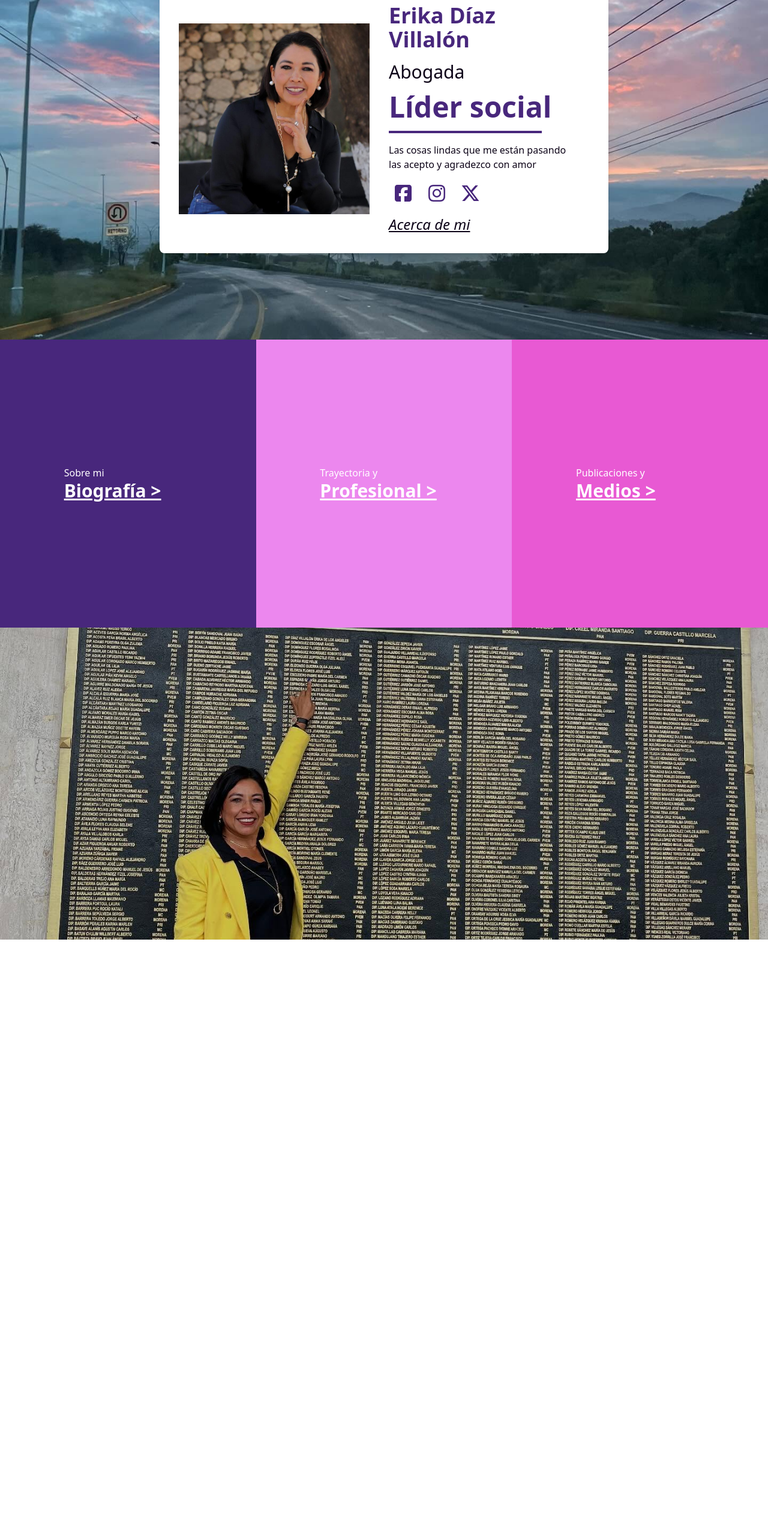
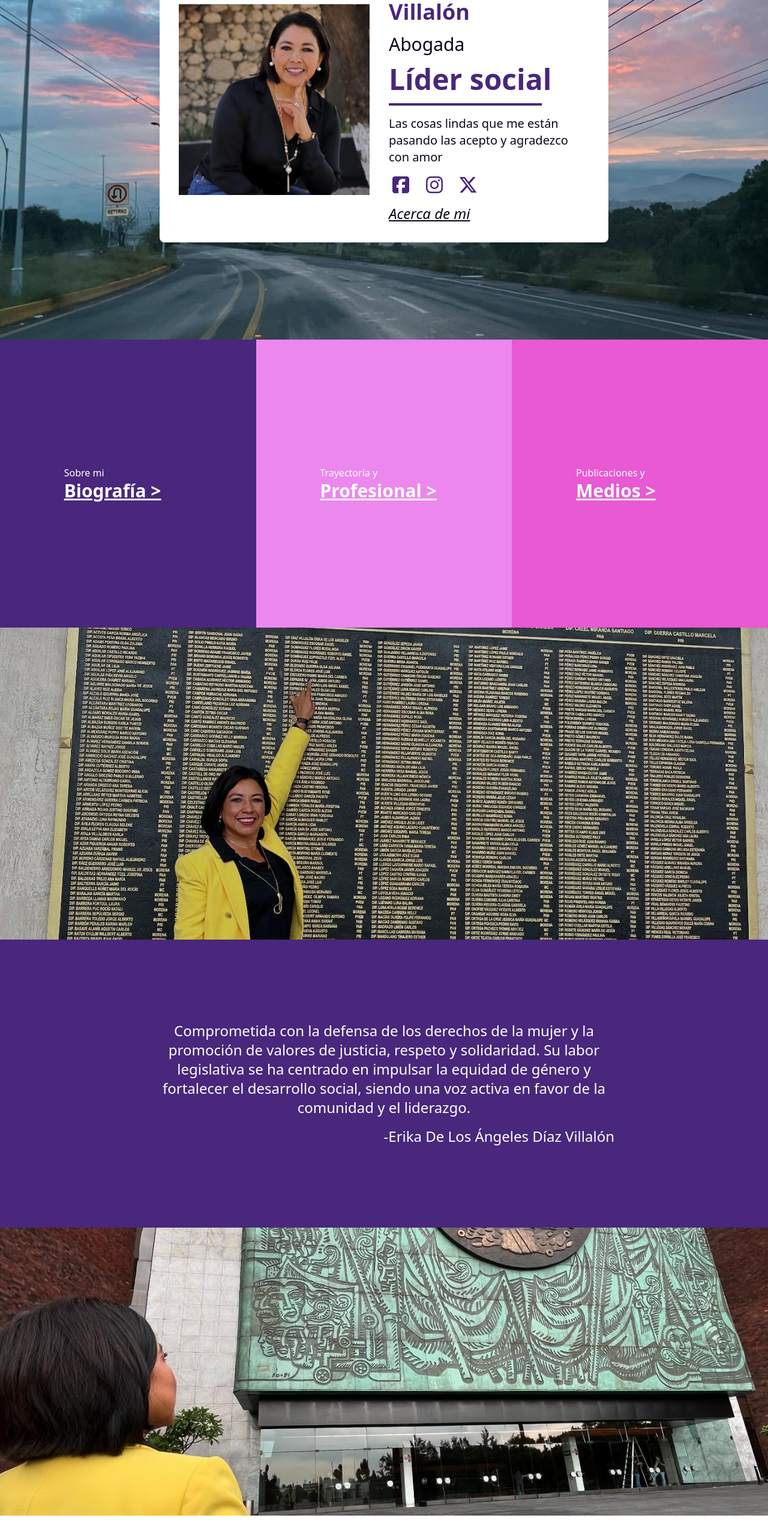
Before and after one commit to fidelcastillo64/Erika-website, a Vue app: page / in a window 1280 px wide. Shown: the part 234-2784 px from the top of the page at 60% size. Before the commit the page ends 1800 px from the top, so only its background shows below. Built offline with nearby package versions, Linux system fonts and the light colour scheme.

Commit message:
timeline

```diff
--- a/src/App.vue
+++ b/src/App.vue
@@ -1,18 +1,20 @@
 <script setup lang="ts">
-import Header from './components/header.vue';
-import HeroSecction from './components/HeroSecction.vue';
-import Sections from './components/Sections.vue';
-import { ref, onMounted, computed, onUnmounted } from 'vue';
+const Header = defineAsyncComponent(() => import('./components/Header.vue'));
+const HeroSection = defineAsyncComponent(() => import('./components/HeroSection.vue'));
+const Sections = defineAsyncComponent(() => import('./components/Sections.vue'));
+const Phrase = defineAsyncComponent(() => import('./components/Phrase.vue'));
+const TimeLine = defineAsyncComponent(() => import('./components/TimeLine.vue'));
+import { ref, onMounted, computed, onUnmounted, defineAsyncComponent } from 'vue';
 
 
 // calculamos el alto de la pantalla para ajustar el header
 const HeaderRef = ref<InstanceType<typeof Header> | null>(null);
-const HeroSectionRef = ref<InstanceType<typeof HeroSecction> | null>(null);
+const HeroSectionRef = ref<InstanceType<typeof HeroSection> | null>(null);
 const headerHeight = ref(0);
 
-//estilos dinamicos para el header
+// Estilos dinámicos para el header
 const headerStyles = computed(() => ({
-  'height': `calc(100svh - ${headerHeight.value}px)`,
+  'height': `calc(var(--app-height) - ${headerHeight.value}px)`,
   'margin-top': `${headerHeight.value}px`
 }));
 
@@ -33,8 +35,10 @@ onUnmounted(() => {
 
 <template>
   <Header ref="HeaderRef" class="header"  />
-  <HeroSecction ref="HeroSectionRef" :style="headerStyles" />
+  <HeroSection ref="HeroSectionRef" :style="headerStyles" />
   <Sections />
+  <Phrase />
+  <TimeLine />
 </template>
 
 <style scoped>
--- a/src/components/HeroSecction.vue
+++ b/src/components/HeroSection.vue
@@ -17,21 +17,21 @@
                 />
             </div>
             <!-- Contenedor del texto -->
-            <div class="flex flex-col flex-1 justify-center text-[var(--primary)] text-left gap-1 md:gap-4 px-4 h-full">
-                <h1 class="text-xl md:text-4xl font-bold mb-0">Erika Díaz Villalón</h1>
-                <p class="text-lg md:text-3xl text-[var(--text)]">Abogada</p>
+            <div class="flex flex-col flex-1 justify-center text-[var(--primary)] text-left gap-3 md:gap-4 px-4 h-full">
+                <h1 class="text-2xl md:text-4xl font-bold mb-0">Erika Díaz Villalón</h1>
+                <p class="text-xl md:text-3xl text-[var(--text)]">Abogada</p>
                 <p class="text-2xl md:text-5xl font-bold">Líder social</p>
                 <div class="h-1 bg-[var(--primary)] w-8/10 "></div>
-                <p class="text-xs md:text-base text-[var(--text)]">
+                <p class="text-sm md:text-xl text-[var(--text)]">
                     Las cosas lindas que me están pasando las acepto y agradezco con amor
                 </p>
                 <!-- Contenedor de los íconos de redes sociales -->
-                <div class="flex justify-start items-center gap-4 m-1 text-center">
+                <div class="flex justify-start items-center gap-4 text-center">
                     <font-awesome-icon icon="fa-brands fa-square-facebook" size="2x" class="text-[var(--primary)] hover:text-[var(--accent)] cursor-pointer transition duration-300 ease-linear" />
                     <font-awesome-icon icon="fa-brands fa-instagram" size="2x" class="text-[var(--primary)] hover:text-[var(--accent)] cursor-pointer transition duration-300 ease-linear" />
                     <font-awesome-icon icon="fa-brands fa-x-twitter" size="2x" class="text-[var(--primary)] hover:text-[var(--accent)] cursor-pointer transition duration-300 ease-linear" />
                 </div>
-                <p class="text-base md:text-2xl text-[var(--text)] underline font-inter italic cursor-pointer hover:text-[var(--accent)] transition duration-300 ease-linear">
+                <p class=" text-lg md:text-2xl text-[var(--text)] underline font-inter italic cursor-pointer hover:text-[var(--accent)] transition duration-300 ease-linear">
                     Acerca de mi
                 </p>
             </div>
--- /dev/null
+++ b/src/components/Phrase.vue
@@ -0,0 +1,25 @@
+<template>
+    <section class="h-120 w-full text-xm md:text-2xl bg-(--primary) flex flex-col justify-center items-center text-center gap-4 font-barlow">
+        <div class="text-white flex flex-col justify-center items-center gap-4 h-fit text-center">
+            <!-- Asegúrate de importar la fuente Barlow en tu archivo principal (por ejemplo, en index.html o App.vue) -->
+            <p class="font-barlow font-light w-3/5 ">
+                Comprometida con la defensa de los derechos de la mujer y la promoción de valores de justicia, respeto y solidaridad. Su labor legislativa se ha centrado en impulsar la equidad de género y fortalecer el desarrollo social, siendo una voz activa en favor de la comunidad y el liderazgo.
+            </p>
+        </div>
+        <div class="text-white font-barlow font-light flex flex-col justify-right items-right gap-4 h-fit text-right w-3/5">
+            <h3>-Erika De Los Ángeles Díaz Villalón</h3>
+        </div>
+    </section>
+    <section class="h-120 w-full parallax  md:bg-center bg-position-[bottom:50% left:50%] ">
+        <!-- Espacio vacío para el efecto parallax -->
+    </section>
+</template>
+<script lang="ts">
+</script>
+<style scoped>
+.parallax {
+    background-image: url('/camara de diputados.jpg');
+    background-attachment: fixed;
+    background-size: cover;
+}
+</style>
--- /dev/null
+++ b/src/components/TimeLine.vue
@@ -0,0 +1,26 @@
+<template>
+    <section class="h-fit w-full text-xm md:text-2xl bg-white flex flex-col md:flex-row  justify-center items-center text-center">
+        <div class="w-full md:w-1/2 p-5 md:px-20">
+            <h2 class="text-3xl md:text-4xl w-full text-left font-bold text-(--primary) mb-8">-Trayectoria</h2>
+            <div class="flex w-full flex-col items-start ">
+                <Year v-for="(item, index) in Timeline" :key="item.Year" :Year="item.Year" :cargos="item.cargos" :last="index === Timeline.length - 1" :index="index" />
+            </div>
+        </div>
+        <div class=" text-white flex flex-col justify-center w-full md:w-1/2 items-center gap-4 h-full text-center p-0 md:p-4">
+            <img src="/publico.jpg" class="w-full h-full bg-cover object-cover " />
+        </div>
+    </section>
+</template>
+<script setup lang="ts">
+import { computed, defineAsyncComponent } from 'vue';
+const Year = defineAsyncComponent(() => import('./elements/Year.vue'));
+
+const Timeline = computed(() => [
+    { Year: '2018 - 2021', cargos: ["Secretaria de Desarrollo Social del gobierno de Corregidora, Querétaro."] },
+    { Year: '2015 - 2018', cargos: ["Regidora de Corregidora, Querétaro."] },
+    { Year: '2010 - 2013', cargos: ["Secretaria de Promoción Política de la Mujer en Corregidora, Querétaro.", "Asistente del Presidente del Comité Directivo Municipal de Corregidora, Querétaro", "Integrante del Sistema de Protección Integral Nacional de Niñas, Niños y Adolescentes (SIPINNA) a nivel municipal."]  },
+    { Year: '2009 - 2010', cargos: ["Candidata suplente a Diputada Local por el Distrito 7."] }
+]);
+</script>
+<style scoped>
+</style>
--- /dev/null
+++ b/src/components/elements/Year.vue
@@ -0,0 +1,33 @@
+<template>
+    <div class="group flex gap-x-6">
+        <!-- icono y linea -->
+        <div class="relative">
+                <!-- le linea desaparece si es el ultimo elemento -->
+                <div v-if="!last" class="absolute left-1/2 top-0 h-full w-0.5 -translate-x-1/2 bg-(--primary)">
+                </div>
+                <span class="relative z-10 grid h-10 w-10 place-items-center rounded-full bg-(--primary) text-white">
+                    <font-awesome-icon icon="fa-solid fa-building-columns" class="grid w-1"  />
+                </span>
+                </div>
+                <!-- titulo y texto -->
+                <div class="-translate-y-1.5 pt-2 pb-8 text-slate-600">
+                <p class="font-barlow text-xl md:text-3xl font-semibold text-(--primary) text-left">{{ Year }}</p>
+                <template v-for="cargo in cargos" :key="cargo">
+                    <p class="text-left pt-2 text-xs md:text-sm">{{ cargo }}</p>
+                </template>
+            </div>
+        </div>
+</template>
+<script setup lang="ts">
+// resivimos los datos del timeline
+import { FontAwesomeIcon } from '@fortawesome/vue-fontawesome';
+
+defineProps<{
+    index: number;
+    last: boolean;
+    Year: string;
+    cargos: string[];
+}>();
+</script>
+<style scoped>
+</style>
--- a/src/plugins/fontawesome.ts
+++ b/src/plugins/fontawesome.ts
@@ -1,7 +1,7 @@
 import { library } from '@fortawesome/fontawesome-svg-core';
-import { faEnvelope, faXmark, faBars } from '@fortawesome/free-solid-svg-icons';
+import { faEnvelope, faXmark, faBars, faBuildingColumns } from '@fortawesome/free-solid-svg-icons';
 import { faGithub, faLinkedin, faTwitter, faXTwitter,faFacebook, faInstagram, faSquareFacebook } from '@fortawesome/free-brands-svg-icons';
 
 export function initializeFontAwesome() {
-    library.add(faEnvelope, faXmark, faBars, faGithub, faLinkedin, faTwitter, faXTwitter, faFacebook, faInstagram, faSquareFacebook);
+    library.add(faEnvelope, faXmark, faBars, faBuildingColumns, faGithub, faLinkedin, faTwitter, faXTwitter, faFacebook, faInstagram, faSquareFacebook);
 }
--- a/src/style.css
+++ b/src/style.css
@@ -1,9 +1,17 @@
-@import url('https://fonts.googleapis.com/css2?family=Inter:ital,opsz,wght@0,14..32,100..900;1,14..32,100..900&display=swap');
+
+/* importamos las fuentes barlow y inter */
+@import url('https://fonts.googleapis.com/css2?family=Inter:ital,wght@0,100..900;1,100..900&display=swap');
+@import url('https://fonts.googleapis.com/css2?family=Barlow:ital,wght@0,100..900;1,100..900&display=swap');
+@import url("https://fonts.googleapis.com/css2?family=Roboto&display=swap");
 @import "tailwindcss";
 
 
 /* añadimos la fuente Inter */
-
+:root {
+    --font-inter: 'Inter', sans-serif;
+    --font-barlow: 'Barlow', sans-serif;
+    --font-roboto: "Roboto", sans-serif;
+}
 
 
 @layer base {
@@ -13,7 +21,6 @@
     --primary: #48277c;
     --secondary: #ec87ee;
     --accent: #e859d3;
-    --font-inter: 'Inter', sans-serif;
   }
   .dark {
     --text: #f1e8fc;
@@ -23,3 +30,12 @@
     --accent: #a61791;
   }
 }
+:root {
+  --app-height: 100vh; /* Valor por defecto */
+
+}
+@media (max-width: 768px) { /* Ejemplo para móviles */
+  :root {
+    --app-height: 100dvh; /* dvh considera la barra de direcciones dinámica */
+  }
+}
```
Also changed, not shown: public/camara de diputados.jpg (added), public/publico.jpg (added).
